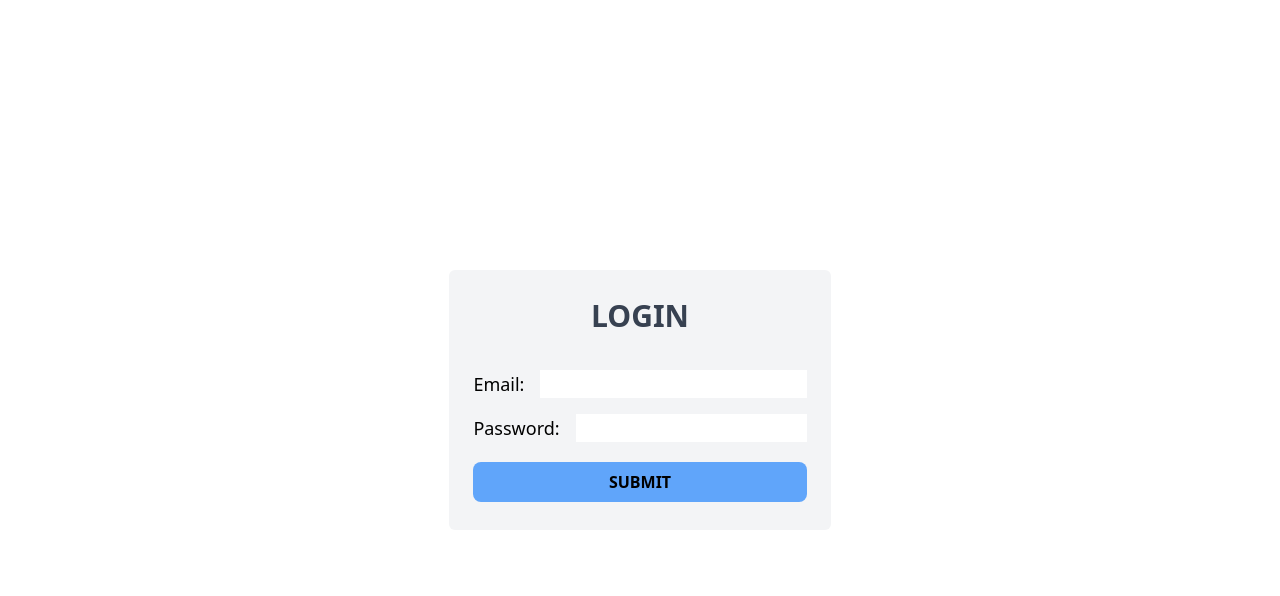
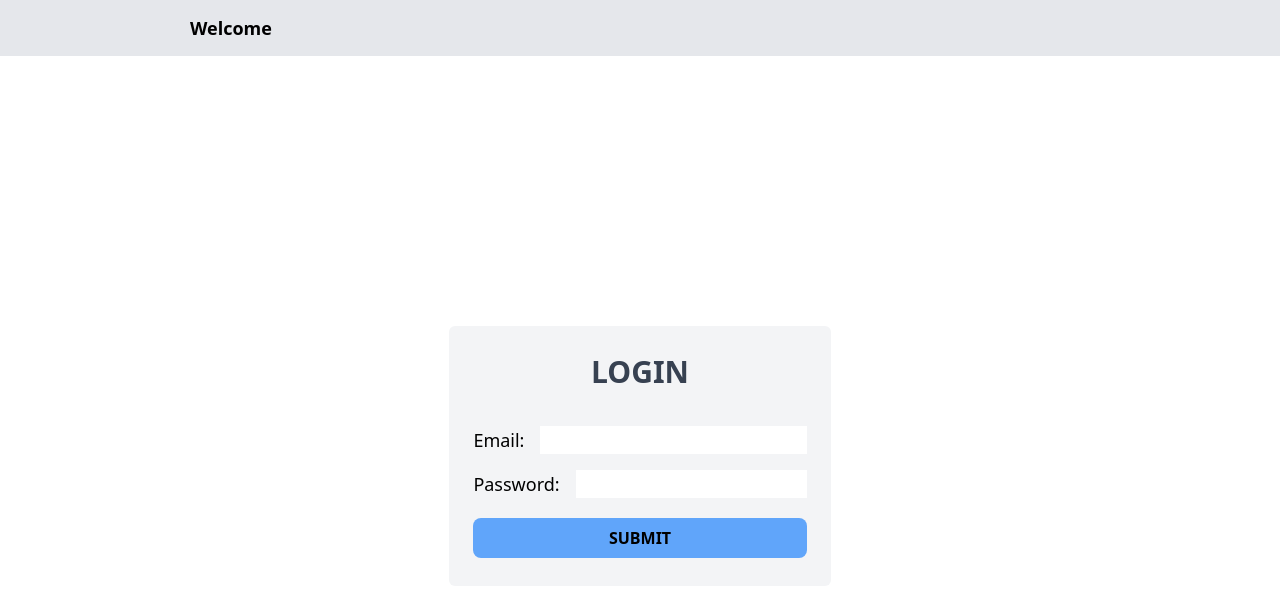
Before and after one commit to dgox16/react_laravel, a React (Vite) app in the folder frontend/: page /login in a window 1280 px wide. Shown: the top 596 px of the page. Built offline with nearby package versions, Linux system fonts and the light colour scheme.

Commit message:
Se agrego una navbar

```diff
--- /dev/null
+++ b/frontend/src/components/Navbar.jsx
@@ -0,0 +1,31 @@
+import {useAuthStore} from "../store/auth.js";
+
+export const Navbar = () => {
+    const {
+        user,
+    } = useAuthStore();
+
+    const handleLogout = () => {
+        console.log("logout");
+    }
+
+    return (
+        <div className="h-14 bg-gray-200 flex items-center justify-center">
+            <div className="w-[900px]">
+                <div className="flex justify-between items-center">
+                    <div className="text-lg font-bold">
+                        {user ? `Welcome, ${user.name}` : "Welcome"}
+                    </div>
+                    {user && (
+                        <button
+                            className="bg-red-500 px-3 py-2 rounded-lg font-semibold hover:scale-105 transition text-white"
+                            onClick={handleLogout}
+                        >
+                            Logout
+                        </button>
+                    )}
+                </div>
+            </div>
+        </div>
+    )
+}
--- a/frontend/src/main.jsx
+++ b/frontend/src/main.jsx
@@ -3,6 +3,7 @@ import {createBrowserRouter, RouterProvider} from 'react-router-dom'
 import './index.css'
 import {Register} from "./pages/Register.jsx";
 import {Login} from "./pages/Login.jsx";
+import {Navbar} from "./components/Navbar.jsx";
 
 const router = createBrowserRouter([
     {
@@ -16,5 +17,12 @@ const router = createBrowserRouter([
 ]);
 
 createRoot(document.getElementById('root')).render(
-    <RouterProvider router={router}/>
+    <>
+        <nav>
+            <Navbar/>
+        </nav>
+        <main>
+            <RouterProvider router={router}/>
+        </main>
+    </>
 )
--- a/frontend/src/pages/Login.jsx
+++ b/frontend/src/pages/Login.jsx
@@ -7,6 +7,7 @@ export const Login = () => {
     const {
         setUser,
     } = useAuthStore();
+
     const [formData, setFormData] = useState({
         email: '',
         password: '',
@@ -54,7 +55,7 @@ export const Login = () => {
                             />
                         </div>
                         <button type="submit"
-                                className="p-2 bg-blue-400 w-full font-bold mt-5 rounded-lg">SUBMIT
+                                className="p-2 bg-blue-400 w-full font-semibold mt-5 rounded-lg">SUBMIT
                         </button>
                     </div>
                 </form>
```
